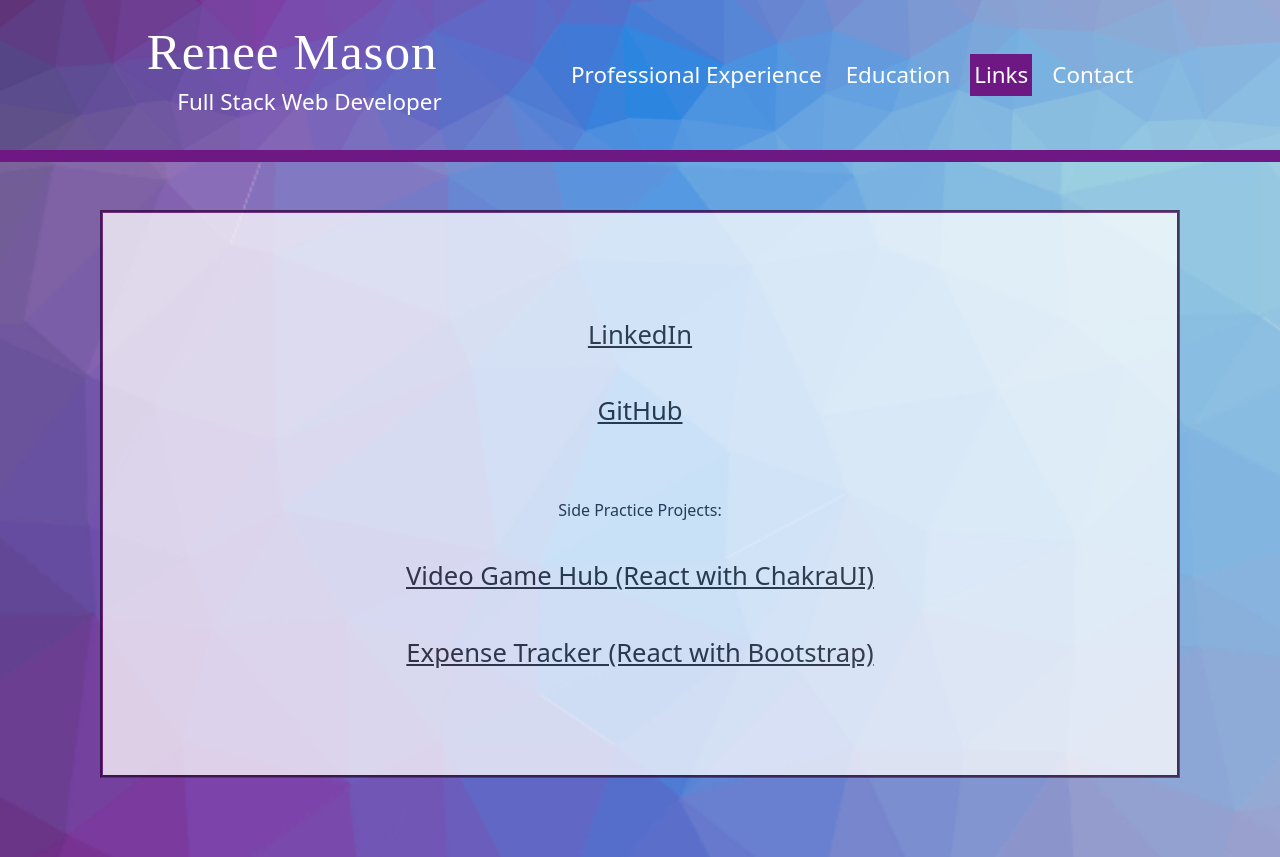
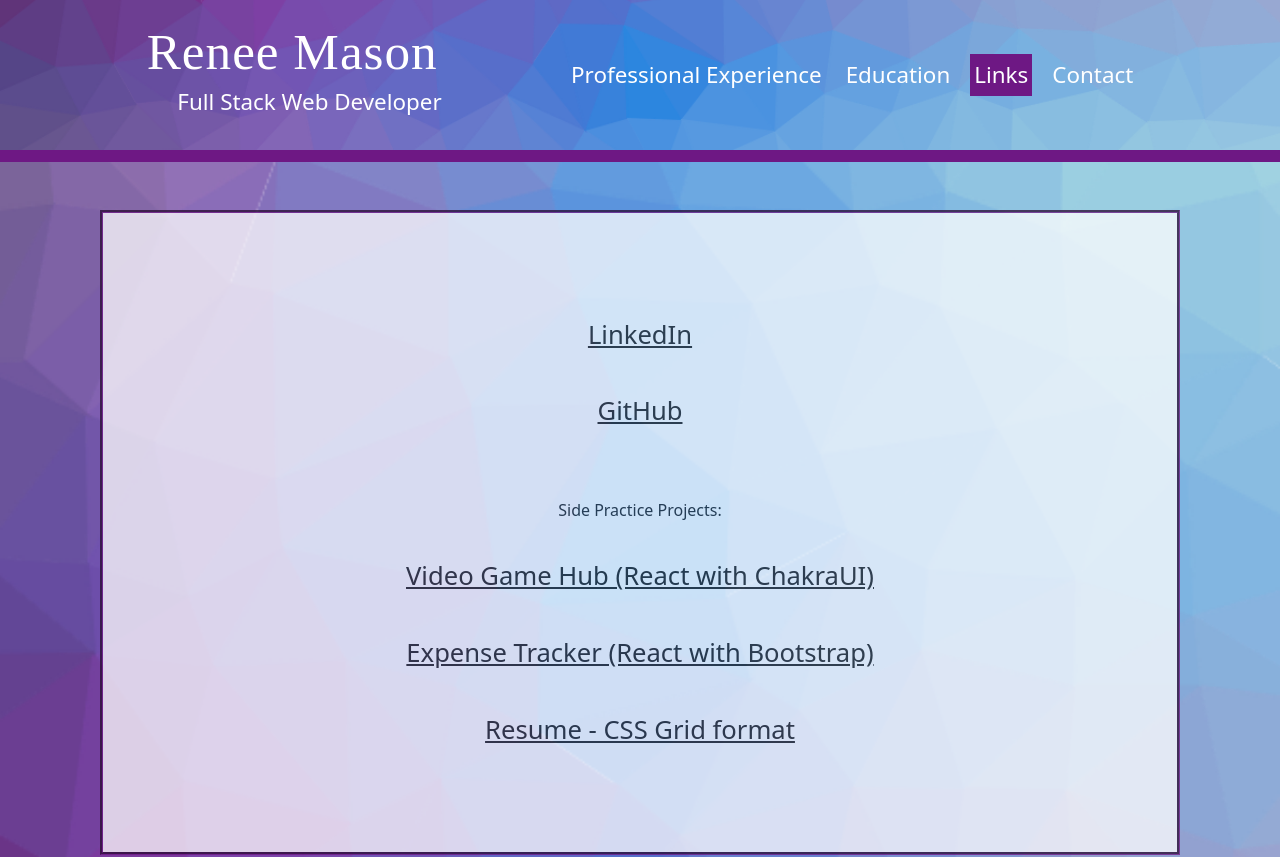
Before and after one commit to lenorared/ResumeReact, a React (Vite) app: page /links in a window 1280 px wide. Shown: the top 857 px of the page. Built offline with nearby package versions, Linux system fonts and the light colour scheme; a web font is replaced by a local one.

Commit message:
resume grid link

```diff
--- a/src/pages/Links.tsx
+++ b/src/pages/Links.tsx
@@ -12,6 +12,7 @@ const Links = () => {
         <p> Side Practice Projects: </p>
         <a target="_blank" href="https://game-hub-teal-nu.vercel.app/"> Video Game Hub (React with ChakraUI)  </a>
         <a target="_blank" href="https://reactform-lenorared.vercel.app/"> Expense Tracker (React with Bootstrap)  </a>
+        <a target="_blank" href="https://lenorared.github.io/grid/"> Resume - CSS Grid format </a>
         </div>
     </div>
   )
```
